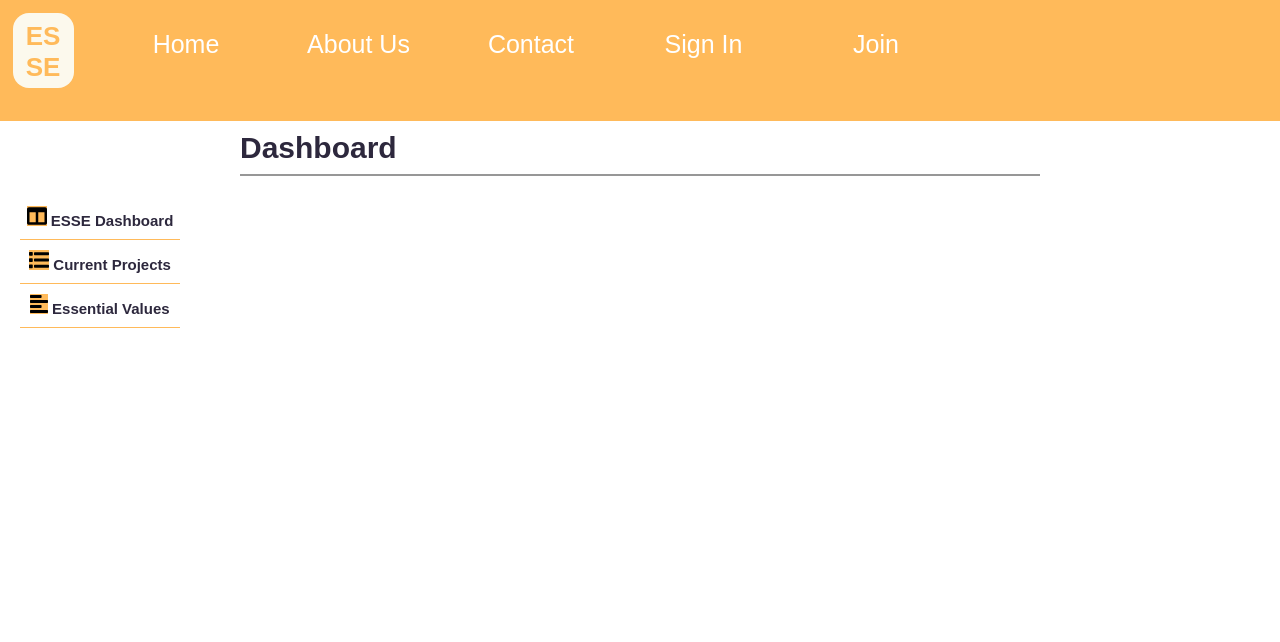
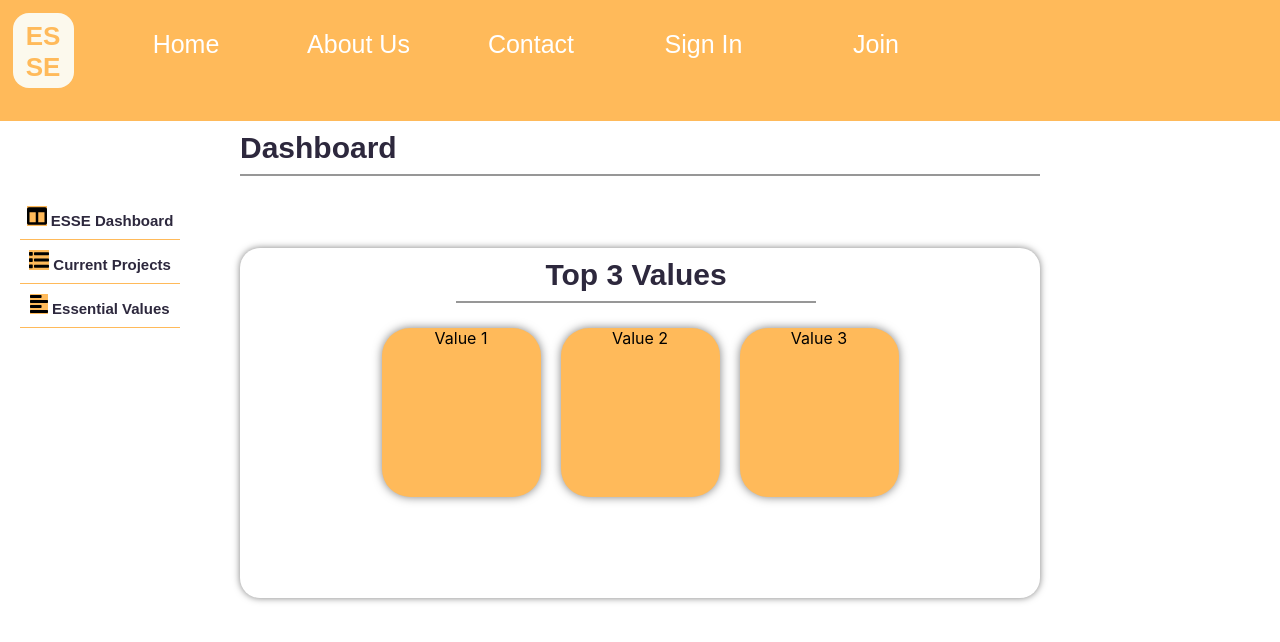
Before and after one commit to lambda-essentialism/build-essentialism-FE, a React (Create React App) app in the folder essentialism/: page /dashboard in a window 1280 px wide. Shown: the top 642 px of the page. Built offline with nearby package versions, Linux system fonts and the light colour scheme.

Commit message:
blah,index.js

```diff
--- a/essentialism/src/App.css
+++ b/essentialism/src/App.css
@@ -255,6 +255,54 @@ nav{
 
 }
 
+.topvalues{
+
+  height: 350px;
+  width:800px;
+  margin:auto;
+  border-radius: 20px;
+  box-shadow: 0 0 7px 0 rgba(0,0,0,0.5);
+  position: relative;
+  bottom:100px;
+}
+
+.topvaluesheader{
+  height: 33px;
+  width: 360px;
+  color: #2D283D;
+  font-family: Arial;
+  font-size: 30px;
+  font-weight: bold;
+  line-height: 34px;
+  border-bottom: 2px solid #979797;
+  position: relative;
+  left:27%;
+  padding-top:10px;
+  padding-bottom:10px;
+
+}
+
+.topvaluecontainer{
+  /*border:solid black;*/
+  display:flex;
+  justify-content: center;
+  padding-top:15px;
+}
+
+.topvalue{
+
+    height: 169px;
+    width: 159px;
+   /* transform: rotate(180deg);*/
+    border-radius: 28px;
+    background-color: #FFBA5A;
+    box-shadow: 0 0 10px 0 rgba(0,0,0,0.5);
+    margin:10px 10px 10px 10px;
+
+
+
+}
+
 /*#dashicon{
   border:solid blue;
   /*margin-right:25%;
@@ -276,11 +324,29 @@ nav{
 }
 
 .item.completed{
-  text-decoration: line-through;
+  text-decoration: line-through white;
+
 }
 
 .addvalue{
   /*border:solid blue;*/
+}
+
+.addvaluesbtn{
+  border-radius: 16px;
+  background-color:#FFBA5A;
+  color:  #FCF9ED;
+	font-family: Arial;
+  font-weight: bold;
+  cursor: pointer;
+  border:2px solid #FCF9ED;
+
+}
+
+.addvaluesbtn:hover{
+  background-color:#FCF9ED;
+  color:  #FFBA5A;
+
 }
 
 .essentialapp{
@@ -320,6 +386,13 @@ nav{
 
 }
 
+.value-btn:hover{
+  background-color:#FCF9ED;
+  color:  #FFBA5A;
+
+
+}
+
 
 .current-projects{
   border-radius: 16px;
--- a/essentialism/src/actions/index.js
+++ b/essentialism/src/actions/index.js
@@ -6,13 +6,13 @@ export const LOGIN_SUCCESS = 'LOGIN_SUCCESS';
 
 //const API = 'https://lambda-essentialism-backend.herokuapp.com';
 
-export const login = creds => dispatch => {
+/*export const login = creds => dispatch => {
   dispatch({ type: LOGIN_START });
   return axios.post('', creds).then(res => {
     localStorage.setItem('token', res.data.payload);
     dispatch({ type: LOGIN_SUCCESS, payload: res.data.payload });
   });
-};
+};*/
 
 
 export const FETCH_DATA_START = 'FETCH_DATA_START';
@@ -44,8 +44,8 @@ export const getData = () => dispatch =>{
 export const ADD_VALUE='ADD_VALUE'
 export const ADD_VALUE_FAIL='ADD_VALUE_FAIL'
 
-export const addValue = value => dispatch =>{
-  axios.post('https://lambda-essentialism-backend.herokuapp.com/api/values/',value )
+export const addValue = valueid => dispatch =>{
+  axios.post(`https://lambda-essentialism-backend.herokuapp.com/api/value/${valueid}` )
       .then(res =>{
           dispatch({
               type:ADD_VALUE,
--- a/essentialism/src/components/addvalue.js
+++ b/essentialism/src/components/addvalue.js
@@ -1,6 +1,7 @@
 import React, { Component } from 'react';
 import {connect} from 'react-redux'
 import {addValue} from '../actions'
+import '../App.css'
 
 
 class ValueForm extends Component {
@@ -44,7 +45,7 @@ class ValueForm extends Component {
             name="name"
           />
 
-          <button type="submit">Add to Values</button>
+          <button className='addvaluesbtn' type="submit">Add to Values</button>
         </form>
       </div>
     );
--- a/essentialism/src/components/dashboard.js
+++ b/essentialism/src/components/dashboard.js
@@ -22,6 +22,21 @@ class Dashboard extends Component {
 
                  </div>
 
+                 <div className='topvalues'>
+
+                     <h1 className='topvaluesheader'>Top 3 Values</h1>
+
+                <div className='topvaluecontainer'>
+
+                     <div className='topvalue'>Value 1</div>
+                     <div className='topvalue'>Value 2</div>
+                     <div className='topvalue'>Value 3</div>
+
+                     </div>
+
+
+                 </div>
+
             </div></Route>
         )
     }
--- a/essentialism/src/components/login2.js
+++ b/essentialism/src/components/login2.js
@@ -22,6 +22,7 @@ const queryString = Object.keys(reqData)
 
 const headers = {
   url: `${API}/oauth/token`,
+  mode: 'no-cors',
   method: 'post',
   withCredentials: true,
   auth: { username: 'lambda-client', password: 'lambda-secret' },
--- a/essentialism/src/components/registration.js
+++ b/essentialism/src/components/registration.js
@@ -94,7 +94,7 @@ class RegisterPage extends React.Component {
                         <label className='inputinfo' htmlFor="email"></label>
                         <input type="text" className="form-control" name="email" placeholder='Email' value={user.email} onChange={this.handleChange} />
                         {submitted && !user.email &&
-                            <div className="help-block">Username is required</div>
+                            <div className="help-block">Email is required</div>
                         }
                     </div>
                     <div className={'form-group' + (submitted && !user.username ? ' has-error' : '')}>
```
Also changed, not shown: essentialism/examplelogin.js (added, +34 -0 lines).
